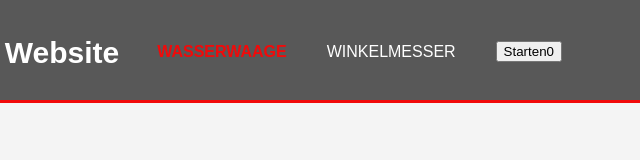
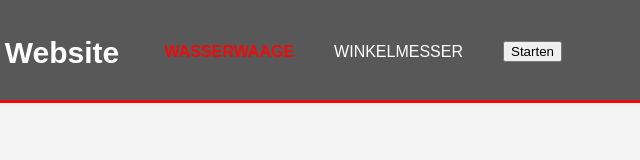
Before and after one commit to MarcoKeller/MarcoKeller.github.io, a plain HTML site: page index.html in a window 1280 px wide. Shown: the full height of the page, 570-1210 px from the left. Drawn offline with Linux system fonts and the light colour scheme.

Commit message:
do changes

```diff
--- a/index.html
+++ b/index.html
@@ -17,7 +17,7 @@
 					<ul>
 						<li class="current"><a href="index.html">Wasserwaage</a></li>
 						<li><a href="angel.html">Winkelmesser</a></li>
-						<li><button id="test" class="button_1" onclick="startWasserwaage();">Starten0</button></li>
+						<li><button id="test" class="button_1" onclick="startWasserwaage();">Starten</button></li>
 					</ul>
 				</nav>
 			</div>
--- a/js/style.js
+++ b/js/style.js
@@ -156,7 +156,7 @@ function draw(){
             break;
     }
     setPointsPosition();
-    checkCollision();
+    //checkCollision();
     drawPoints();
 }
 
```
Lines whose indentation alone changed are shown as unchanged.
